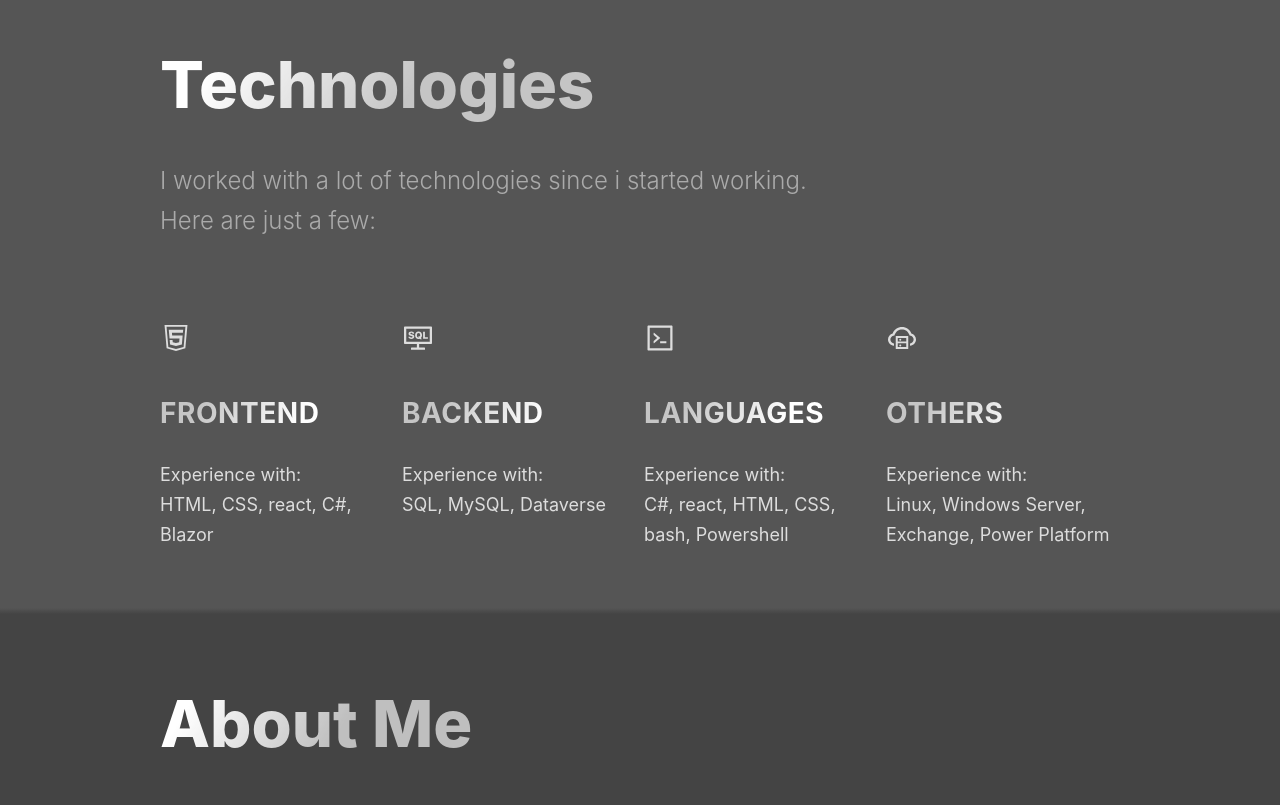
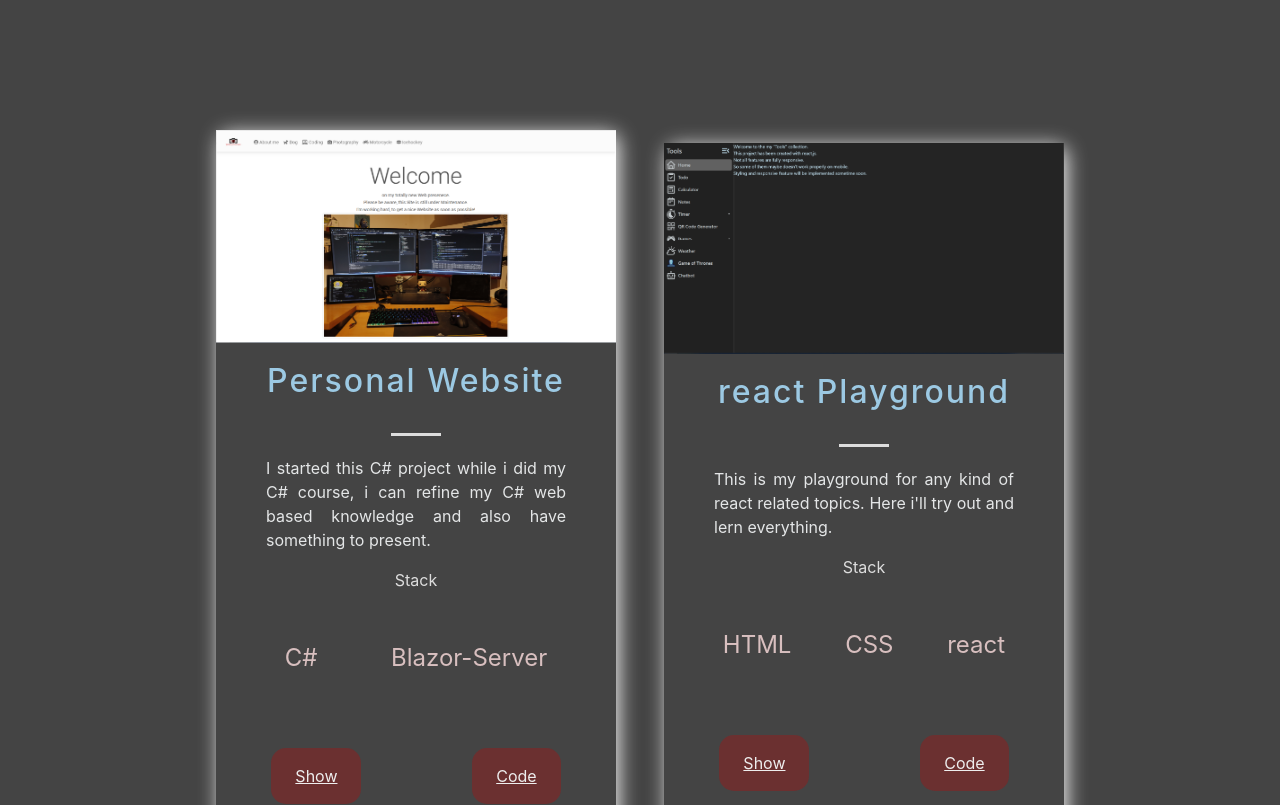
Before and after one commit to rerlache/react-portfolio, a React (Vite) app: page / in a window 1280 px wide. Shown: the part 840-1645 px from the top of the page. Built offline with nearby package versions, Linux system fonts and the light colour scheme.

Commit message:
updated projects

```diff
--- a/src/components/Projects.jsx
+++ b/src/components/Projects.jsx
@@ -1,10 +1,55 @@
-import React from "react";
-import { SectionContainer, SectionHeader } from "../styles/GlobalStyles";
+import {
+  SectionContainer,
+  SectionHeader,
+  SectionText,
+} from "../styles/GlobalStyles";
+import {
+  Card,
+  CardInfo,
+  CardTitle,
+  Grid,
+  Hr,
+  Img,
+  Link,
+  LinkList,
+  Tag,
+  TagList,
+} from "../styles/ProjectStyles";
+import { ProjectData } from "../data/ProjectData";
 
 export default function Projects() {
   return (
     <SectionContainer>
       <SectionHeader main="true">Projects</SectionHeader>
+      <SectionText>Here are some of the projects i did.</SectionText>
+      <Grid>
+        {ProjectData.map(
+          ({ id, name, description, previewImg, previewUrl, tags, gitUrl }) => {
+            return (
+              <Card key={id}>
+                <Img src={previewImg} />
+                <CardTitle>{name}</CardTitle>
+                <Hr />
+                <CardInfo>{description}</CardInfo>
+                Stack
+                <TagList>
+                  {tags.map((tag, index) => (
+                    <Tag key={index}>{tag}</Tag>
+                  ))}
+                </TagList>
+                <LinkList>
+                  <Link target="_blank" href={previewUrl}>
+                    Show
+                  </Link>
+                  <Link target="_blank" href={gitUrl}>
+                    Code
+                  </Link>
+                </LinkList>
+              </Card>
+            )
+          }
+        )}
+      </Grid>
     </SectionContainer>
   );
 }
--- a/src/data/ProjectData.jsx
+++ b/src/data/ProjectData.jsx
@@ -1,21 +1,24 @@
-export const Projects = [
+export const ProjectData = [
     {
-        "name": "personal website",
+        "id": 1,
+        "name": "Personal Website",
         "description": "I started this C# project while i did my C# course, i can refine my C# web based knowledge and also have something to present.",
         "gitUrl": "https://github.com/rerlache",
         "previewUrl": "https://robinerlacher.online",
-        "previewImg": null,
+        "previewImg": "/images/projects/personalWebsite.PNG",
         "tags": ["C#", "Blazor-Server"]
     },
     {
+        "id": 2,
         "name": "react Playground",
         "description": "This is my playground for any kind of react related topics. Here i'll try out and lern everything. ",
         "gitUrl": "https://github.com/rerlache/react-tools",
         "previewUrl": "https://react.robinerlacher.online",
-        "previewImg": "",
+        "previewImg": "/images/projects/reactTools.PNG",
         "tags": ["HTML", "CSS", "react"]
     },
     {
+        "id": 0,
         "name": "",
         "description": "",
         "gitUrl": "",
--- /dev/null
+++ b/src/styles/ProjectStyles.jsx
@@ -0,0 +1,86 @@
+import styled from "styled-components";
+
+export const Img = styled.img`
+  width: 100%;
+  height: 100%;
+  object-fit: cover;
+  overflow: hidden;
+`;
+export const Grid = styled.section`
+  display: grid;
+  grid-template-columns: repeat(auto-fill, minmax(400px, 1fr));
+  padding: 3rem;
+  place-items: center;
+  column-gap: 2rem;
+  row-gap: 3rem;
+
+  @media (width < 550px) {
+    display: flex;
+    flex-direction: column;
+    padding: 2rem;
+    padding-bottom: 0;
+  }
+`;
+export const Card = styled.div`
+  border-radius: 10px;
+  box-shadow: 3px 3px 20px var(--secondary-lightColor);
+  text-align: center;
+  width: 400px;
+  @media (width < 850px) {
+    width: 100%;
+  }
+`;
+export const CardTitle = styled.div`
+  font-weight: 500;
+  letter-spacing: 2px;
+  color: #9cc9e3;
+  padding: 0.5rem 0;
+  font-size: ${(props) => (props.title ? "3rem" : "2rem")};
+`;
+export const Hr = styled.hr`
+  width: 50px;
+  height: 3px;
+  margin: 20px auto;
+  border: 0;
+  background: var(--primary-lightColor);
+`;
+export const CardInfo = styled.p`
+  width: 100%;
+  padding: 0 50px;
+  color: #e4e6e7;
+  font-style: 2rem;
+  line-height: 24px;
+  text-align: justify;
+  @media (width < 850px) {
+    padding: 0.3rem;
+  }
+`;
+export const LinkList = styled.ul`
+  list-style-type: none;
+  padding: 0;
+  display: flex;
+  justify-content: space-around;
+  margin: 2.5rem 0;
+`;
+export const Link = styled.a`
+  color: var(--secondary-lightColor);
+  font-size: 1rem;
+  padding: 1rem 1.5rem;
+  background: #6b3030;
+  border-radius: 15px;
+  transition: 0.5s;
+  &:hover {
+    background: #801414;
+  }
+`;
+
+export const TagList = styled.ul`
+  list-style: none;
+  display: flex;
+  justify-content: space-around;
+  padding: 2rem;
+`;
+export const Tag = styled.li`
+  color: #d8bfbf;
+  font-size: 1.5rem;
+`;
```
Also changed, not shown: public/images/projects/personalWebsite.PNG (added), public/images/projects/reactTools.PNG (added).
